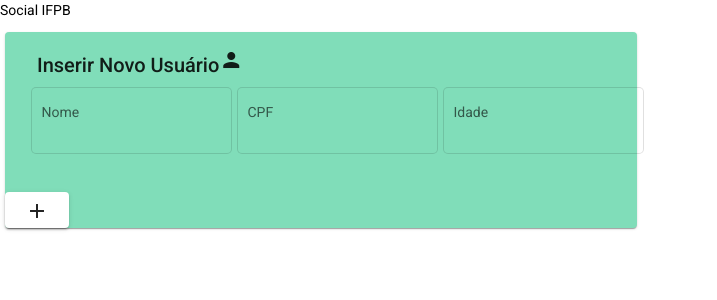
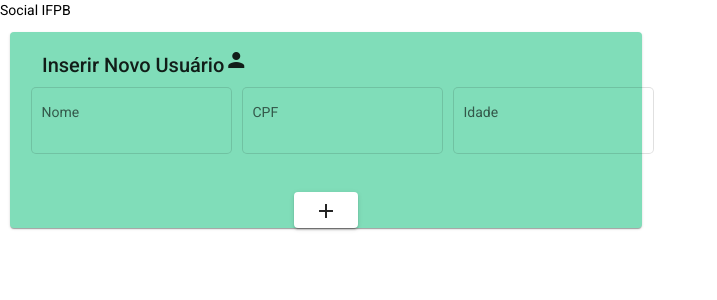
Before and after one commit to alencarjulyana/github-InsercaoCard, an Angular app: page / in a window 1280 px wide. Shown: the top 300 px of the page, without its empty margins (0-717 px from the left). Built offline with nearby package versions, Linux system fonts and the light colour scheme.

Commit message:
2 files modified

```diff
--- a/src/app/app.component.html
+++ b/src/app/app.component.html
@@ -21,7 +21,6 @@
       <mat-label>Idade</mat-label>
       <mat-card-content><input matInput [(ngModel)]="usuario.idade" placeholder="digite a idade"></mat-card-content>
     </mat-form-field>
-
   </mat-card-subtitle>
   <mat-card-footer><button mat-raised-button mat-button (click)="inserirUsuario()">
     <mat-icon>add</mat-icon>
--- a/src/app/app.component.scss
+++ b/src/app/app.component.scss
@@ -7,16 +7,21 @@
 .mat-card{
   max-width: 600px;
   background-color: rgb(128, 221, 185);
-  margin-left: 5px;
-  margin-right: 5px;
+  margin-left: 10px;
+  margin-right: 10px;
   margin-top: 5px;
 }
 
 .mat-form-field{
-  margin-left: 5px;
+  margin-right: 10px;
 }
 
 .mat-card-subtitle{
   display: flex;
   margin-left: 5px;
  }
+
+ .mat-card-footer{
+   display: flex;
+   justify-content: center;
+ }
```
